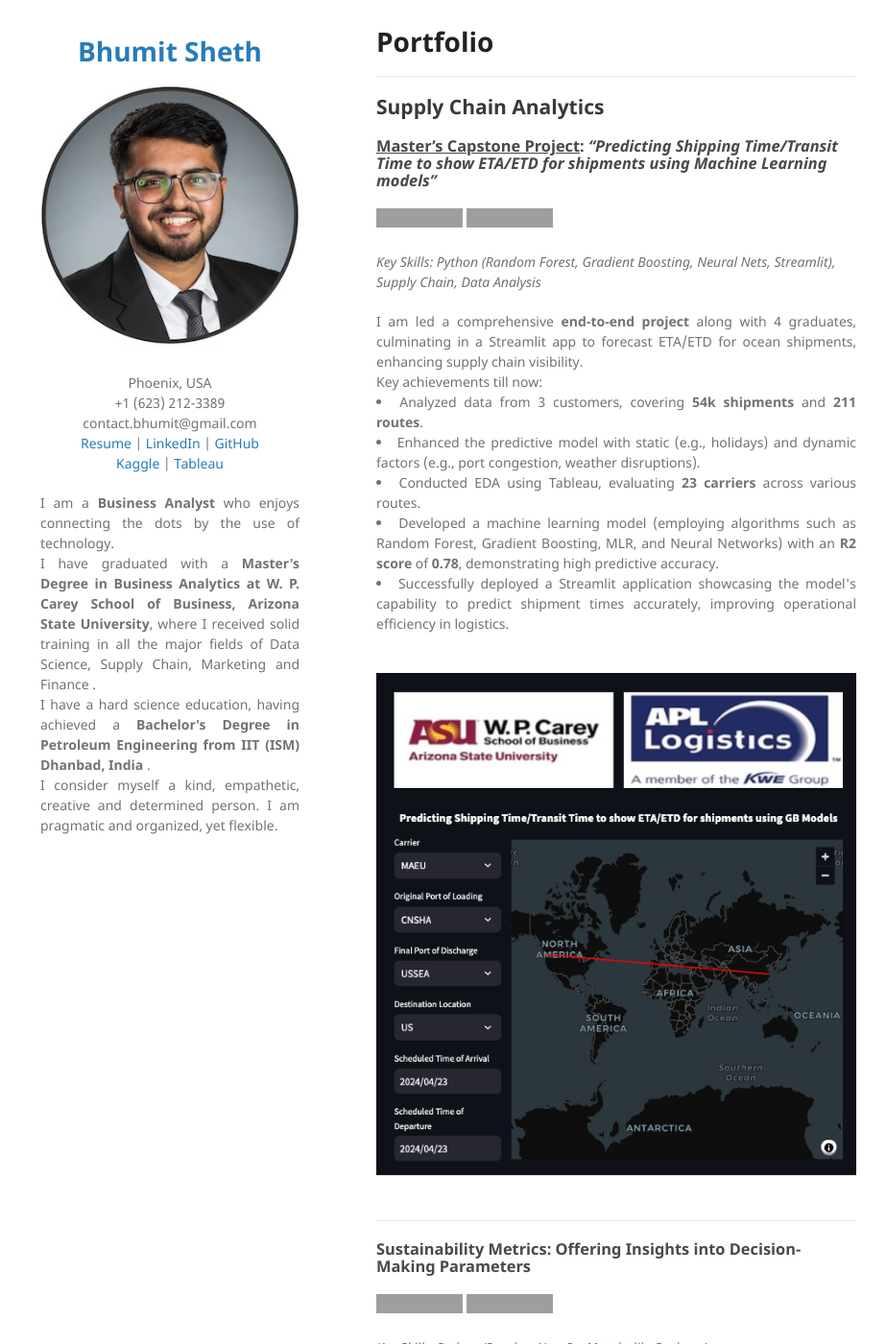
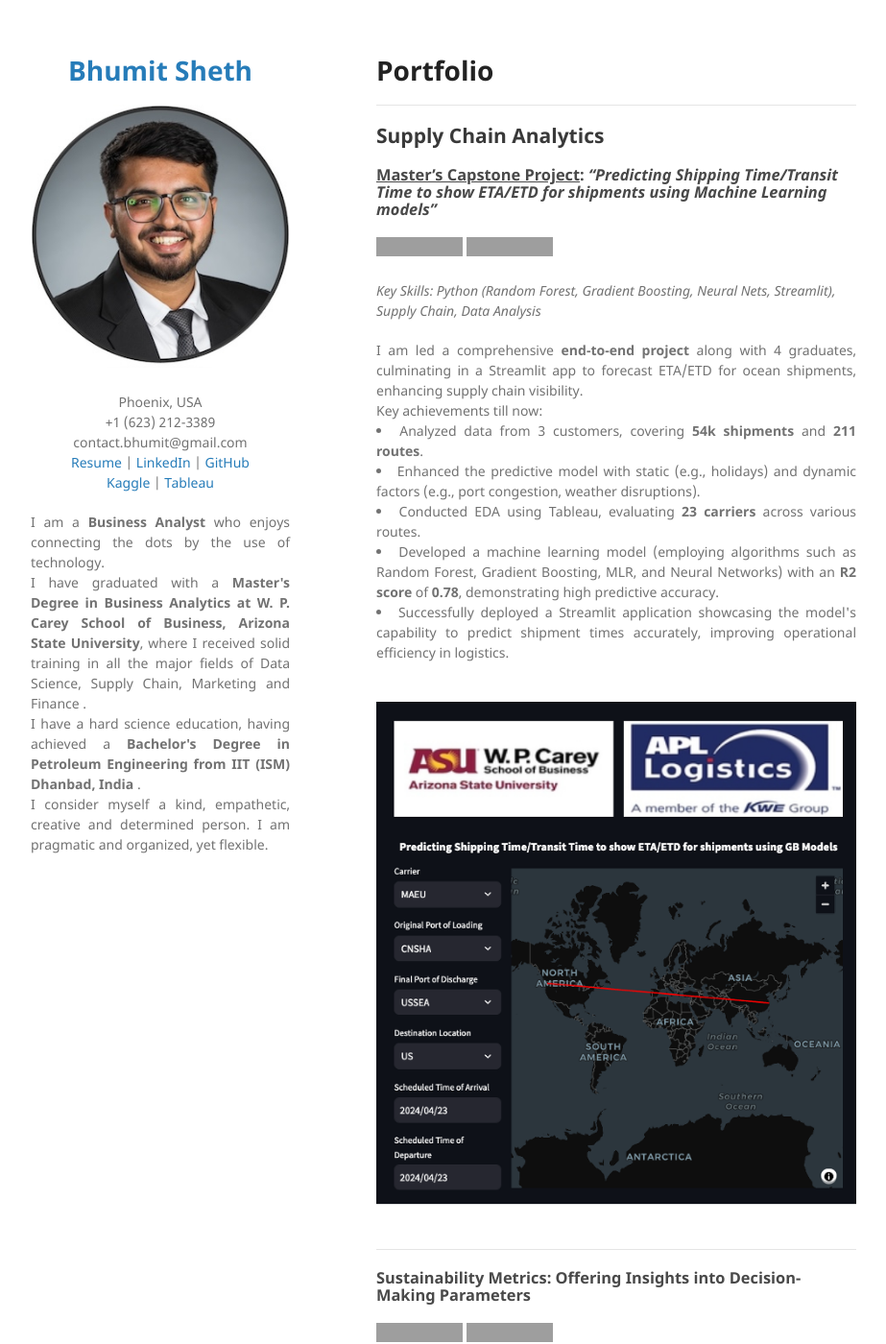
Before and after one commit to shethbhumit/portfolio, a Jekyll site: the page built from index.md, in a window 1280 px wide and 1400 px high. Shown: the whole window at 96% size, without its empty margins (178-1101 px from the left). Built offline with Jekyll 4.4.1, drawn with Linux system fonts in a browser that asks for light colours; our own code applies the rules of GitHub Pages for plain Markdown files; grey boxes are pictures that could not be loaded.

Commit message:
Update jekyll-theme-minimal.scss

```diff
--- a/_sass/jekyll-theme-minimal.scss
+++ b/_sass/jekyll-theme-minimal.scss
@@ -3,7 +3,7 @@
 
 body {
   background-color: #fff;
-  padding:20px;
+  padding:50px;
   font: 14px/1.5 "Noto Sans", "Helvetica Neue", Helvetica, Arial, sans-serif;
   color:#727272;
   font-weight:400;
@@ -56,8 +56,7 @@ a:hover small {
 }
 
 .wrapper {
-  width: auto;
-  max-width: 860px;
+  width:860px;
   margin:0 auto;
 }
 
@@ -108,7 +107,7 @@ img {
 header {
   width:270px;
   float:left;
-  padding: 10px;
+  position:fixed;
   -webkit-font-smoothing:subpixel-antialiased;
 }
 
@@ -192,6 +191,7 @@ hr {
 footer {
   width:270px;
   float:left;
+  position:fixed;
   bottom:50px;
   -webkit-font-smoothing:subpixel-antialiased;
 }
@@ -199,82 +199,74 @@ footer {
 @media print, screen and (max-width: 960px) {
 
   div.wrapper {
-    width: auto;
-    margin: 0;
-    padding: 10px; /* Reduced padding for more content space */
+    width:auto;
+    margin:0;
   }
 
   header, section, footer {
-    float: none;
-    width: auto; /* Ensures these elements don't overflow the screen width */
+    float:none;
+    position:static;
+    width:auto;
   }
 
   header {
-    padding-right: 0; /* Removed excess padding */
+    padding-right:320px;
   }
 
   section {
-    border: 1px solid #e5e5e5;
-    border-width: 1px 0;
-    padding: 20px 10px; /* Added horizontal padding for alignment */
-    margin: 0 0 20px;
+    border:1px solid #e5e5e5;
+    border-width:1px 0;
+    padding:20px 0;
+    margin:0 0 20px;
   }
 
   header a small {
-    display: inline; /* Keeps the layout inline for smaller screens */
+    display:inline;
   }
 
   header ul {
-    right: 20px; /* Adjusted to avoid being cut off the screen */
-    top: 52px;
+    position:absolute;
+    right:50px;
+    top:52px;
   }
 }
 
 @media print, screen and (max-width: 720px) {
   body {
-    word-wrap: break-word; /* Ensures text fits within the container */
+    word-wrap:break-word;
   }
 
   header {
-    padding: 0 10px; /* Added horizontal padding for consistency */
+    padding:0;
   }
 
   header ul, header p.view {
-    position: static;
+    position:static;
   }
 
   pre, code {
-    word-wrap: normal;
+    word-wrap:normal;
   }
 }
 
 @media print, screen and (max-width: 480px) {
   body {
-    padding: 10px; /* Further reduce padding for very small screens */
+    padding:15px;
   }
 
   .downloads {
-    width: 100%; /* Adjust to full width to prevent cut-off */
+    width:99%;
   }
 
   .downloads li, .downloads li + li + li {
-    width: 33%; /* Ensure button widths are equal and fit the screen */
-    padding: 5px 0; /* Adjusted padding for better tap targets */
-  }
-
-  header {
-    padding: 0; /* Remove padding to maximize space */
+    width:33%;
   }
 }
 
 @media print {
   body {
-    padding: 0.4in;
-    font-size: 12pt;
-    color: #444;
-  }
-  /* Ensure that print styles don't affect screen display */
-  header, section, footer {
-    display: none;
+    padding:0.4in;
+    font-size:12pt;
+    color:#444;
   }
 }
```
